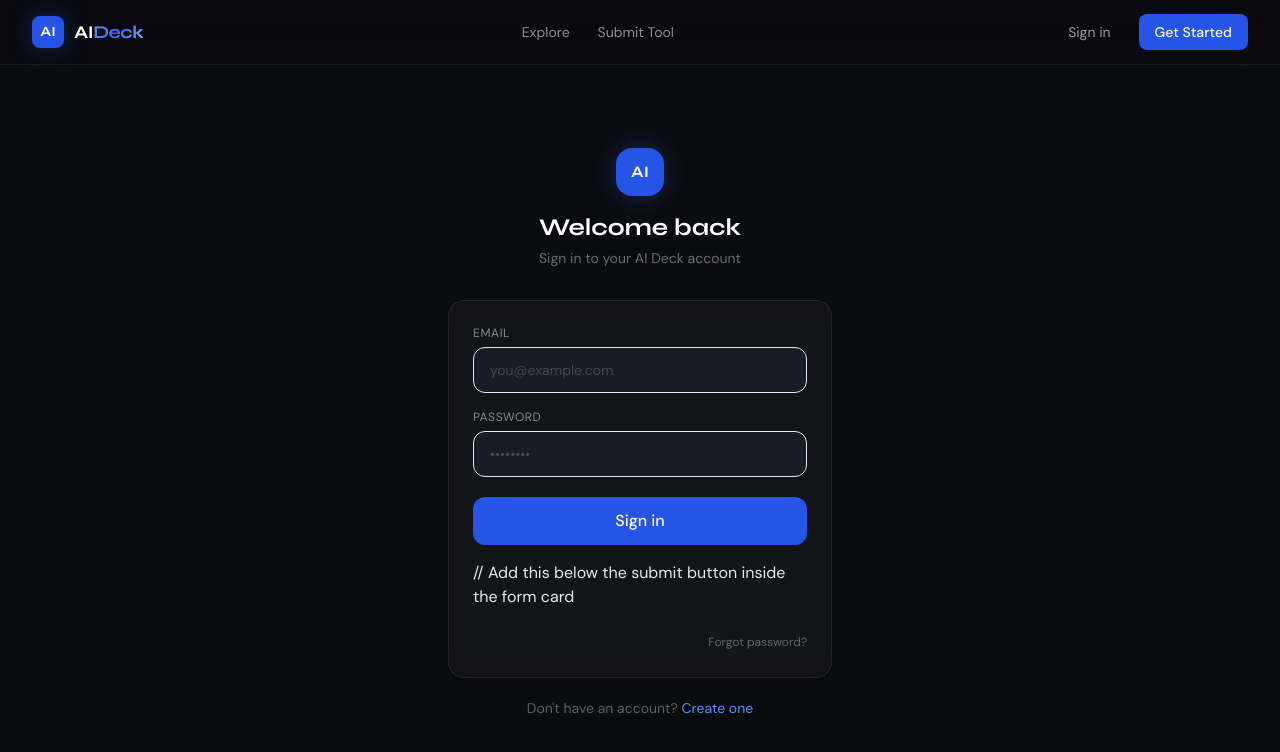
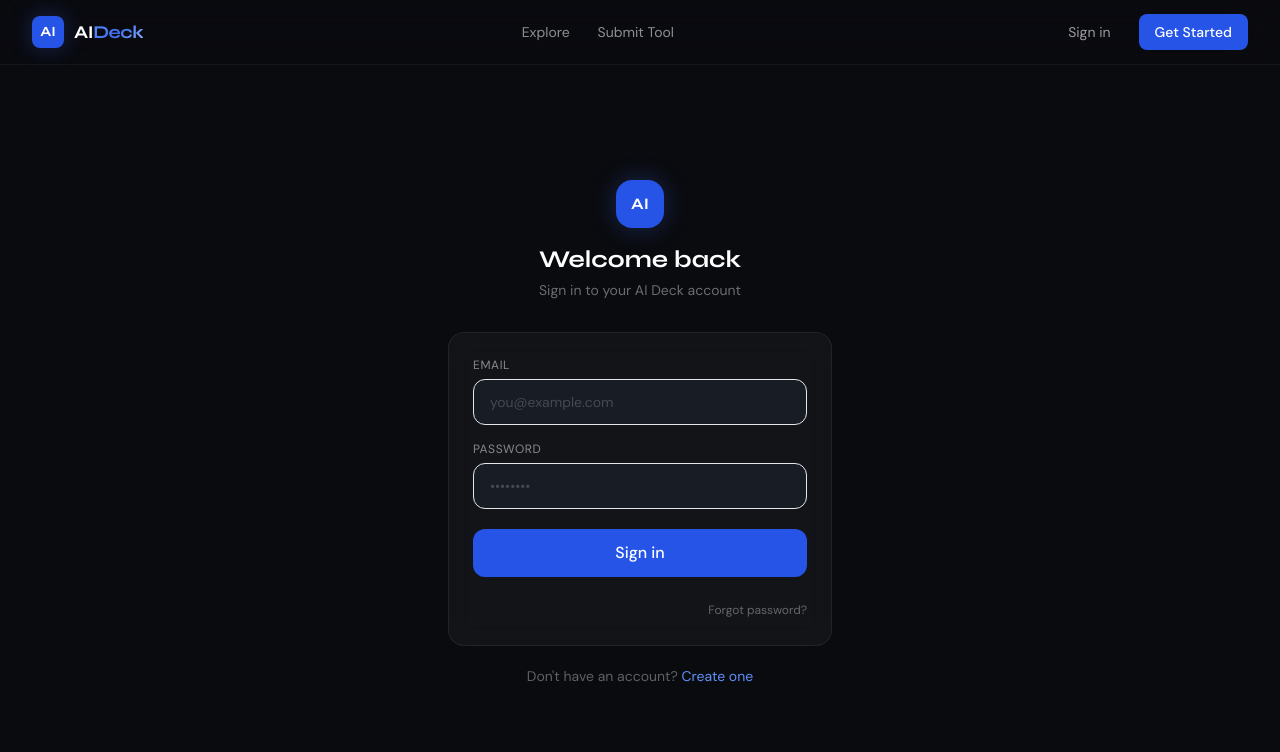
Before and after one commit to diksha172005/ai-deck, a Next.js app in the folder frontend/: page /auth/login in a window 1280 px wide. Shown: the top 752 px of the page. Built offline with nearby package versions, Linux system fonts and the light colour scheme.

Commit message:
Update login.js

```diff
--- a/frontend/pages/auth/login.js
+++ b/frontend/pages/auth/login.js
@@ -102,7 +102,7 @@ export default function LoginPage() {
                 {loading ? 'Signing in…' : 'Sign in'}
               </button>
 
-                // Add this below the submit button inside the form card
+
                 <div className="text-right mt-1">
                   <Link href="/auth/forgot-password" className="text-xs text-white/35 hover:text-brand-400 font-body transition-colors">
                     Forgot password?
```
